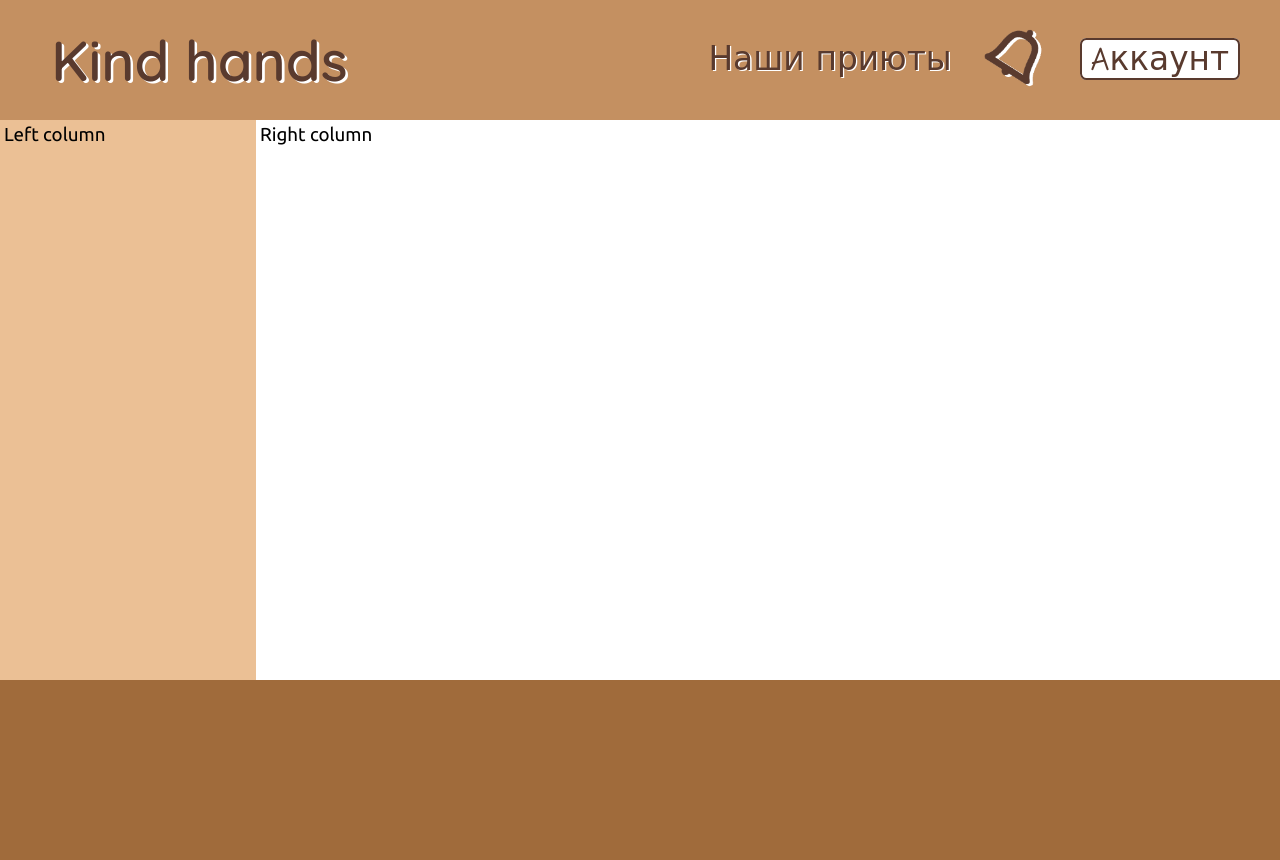
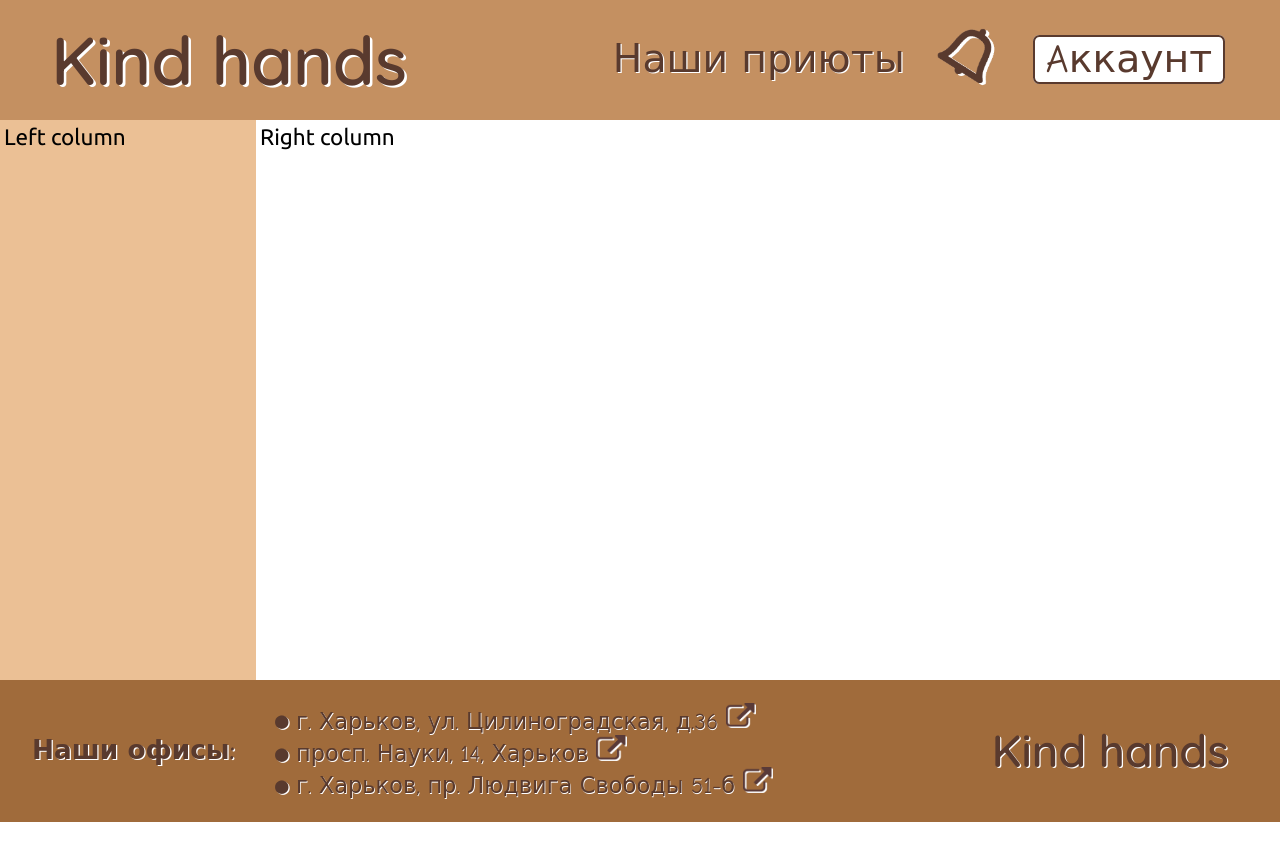
Before and after one commit to SergeyCherevan/TemplateOfSelterHelpSite, a plain HTML site: page index.html in a window 1280 px wide. After the commit the page ends 822 px from the top, so only its background shows below. Drawn offline with Linux system fonts and the light colour scheme.

Commit message:
Добавление контента в футер, разбиение некоторых стилей на логические части, развитие логики размера текста.

```diff
--- a/index.html
+++ b/index.html
@@ -36,7 +36,26 @@
 	</main>
 
 	<footer>
+		<div class="footer-menu">
+			<h3 id="our-offices">Наши офисы:</h3>
 
+			<ul class="footer-menu-list">
+				<li>
+					г. Харьков, ул. Цилиноградская, д.36
+					<a href="#" title="Мы на карте"><img src="images/link.png" class="link-icon" /></a>
+				</li>
+				<li>
+					просп. Науки, 14, Харьков
+					<a href="#" title="Мы на карте"><img src="images/link.png" class="link-icon" /></a>
+				</li>
+				<li>
+					г. Харьков, пр. Людвига Свободы 51-б
+					<a href="#" title="Мы на карте"><img src="images/link.png" class="link-icon" /></a>
+				</li>
+			</ul>
+		</div>
+
+		<a class="logo" id="logo-in-footer" href="#">Kind hands</a>
 	</footer>
 
     <script src="scripts/script.js"></script>
--- a/styles/footer.css
+++ b/styles/footer.css
@@ -1,5 +1,80 @@
 footer {
-    height: 50vh;
+    min-height: 15vh;
+    width: 100vw;
+
+    display: inline-flex;
+	justify-content: space-between;
+	align-items: center;
+
+    margin: 0;
+    padding: 0;
+    border: 0;
 
     background-color: #a06b3b;
 }
+
+    footer h1, footer h2, footer h3, footer h4, footer h5, footer h6, footer p {
+        color: #593a2e;
+
+        font-family: "Comic Sans MS", "Comic Sans", cursive;
+	    text-decoration: none;
+
+        text-shadow: white .1vw .125vh 0;
+
+        margin: 0;
+        padding: 0;
+        border: 0;
+    }
+
+.footer-menu {
+    display: inline-flex;
+    justify-content: space-between;
+    align-items: center;
+}
+
+#our-offices {
+    margin: 0 0 0 2.5vw;
+}
+
+.footer-menu-list {
+    color: #593a2e;
+    font-family: "Comic Sans MS", "Comic Sans", cursive;
+    text-decoration: none;
+	list-style: none;
+
+    text-shadow: white .05vw .125vh 0;
+
+    margin-right: 2vw;
+}
+
+    .footer-menu-list li {
+        align-items: center;
+    }
+
+        .footer-menu-list li::before {
+            content: '\25cf';
+            text-shadow: white .1vw .125vh 0;
+            font-family: "Consolas";
+        }
+
+.link-icon {
+    height: min(3.5vh, 2vw);
+    width: min(4vh, 2.4vw);
+
+    margin: 0 1vh 0 0;
+
+    transition: .3s;
+}
+.link-icon:hover {
+    margin: 0 0 0 1vh;
+}
+
+#logo-in-footer {
+    font-size: 200%;
+    margin: 0 4vw 0 0;
+    text-shadow: white .1vw .125vh 0;
+}
+
+    #logo-in-footer:hover {
+        text-shadow: white .2vw .25vh 0;
+    }
--- a/styles/general-styles.css
+++ b/styles/general-styles.css
@@ -4,8 +4,7 @@ body {
 	margin: 0;
 	padding: 0;
 	font-family: 'Ubuntu', sans-serif;
-
-	font-size: calc(15/1024 * 100vw); /*20px 1.45vw*/
+	font-size: min(calc(18/1024 * 100vw), calc(25/768 * 100vh)); /*20px 1.45vw*/
 }
 
 /*				logotype styles				*/
--- a/styles/header.css
+++ b/styles/header.css
@@ -46,11 +46,11 @@ header {
     position: relative;
 }
 
-.header-menu-list li .link:hover {
-	/*color: #e2c8af;*/
-    color: #593a2e;
-    text-shadow: white .2vw .25vh 0;
-}
+    .header-menu-list li .link:hover {
+	    /*color: #e2c8af;*/
+        color: #593a2e;
+        text-shadow: white .2vw .25vh 0;
+    }
 
 /*				bell button				*/
 
@@ -99,7 +99,7 @@ header {
 
 /*				account button				*/
 
-.header-menu-list li .account-button {
+.account-button {
     color: #593a2e;
 
     font-family: "Comic Sans MS", "Comic Sans", cursive;
@@ -114,15 +114,13 @@ header {
 
     padding: 0% 5%;
 
-	margin: 0 2.5vw 0 0;
-
     transition: .4s;
 }
 
-.header-menu-list li .account-button:hover {
+.account-button:hover {
+    text-shadow: #e2c8af .2vw .25vh 0;
+}
 
-    text-shadow: #e2c8af .2vw .25vh 0;
-
-    /*border: .3vw solid #593a2e;
-    padding: -1vw;*/
+.header-menu-list li .account-button {
+	margin: 0 4vw 0 0;
 }
--- a/styles/main-block.css
+++ b/styles/main-block.css
@@ -1,9 +1,12 @@
 main {
     height: 70vh;
+    display: inline-flex;
+
+    margin: 0;
+    padding: 0;
+    border: 0;
 
     background-color: white;
-
-	display: inline-flex;
 }
 
 .main-left-column {
```
Also changed, not shown: images/link brown.png (added), images/link white.png (added), images/link.png (added).
